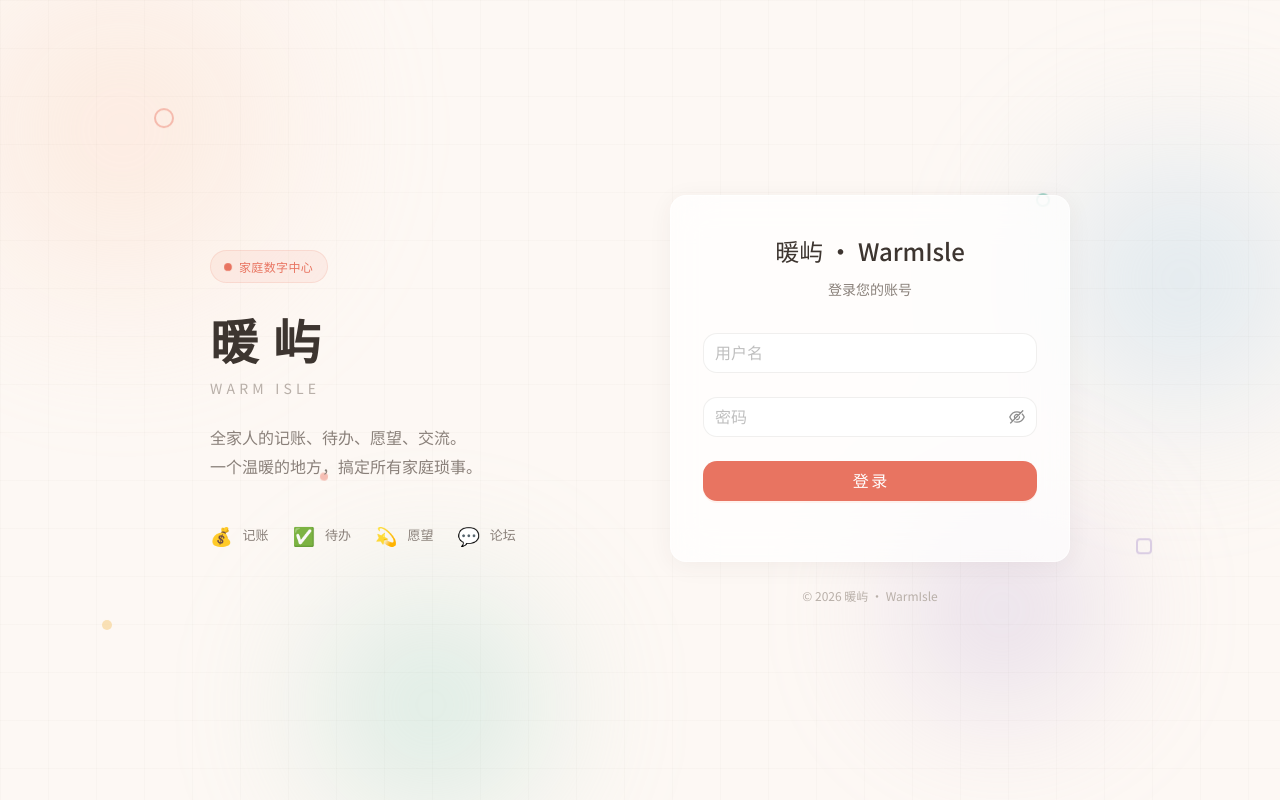
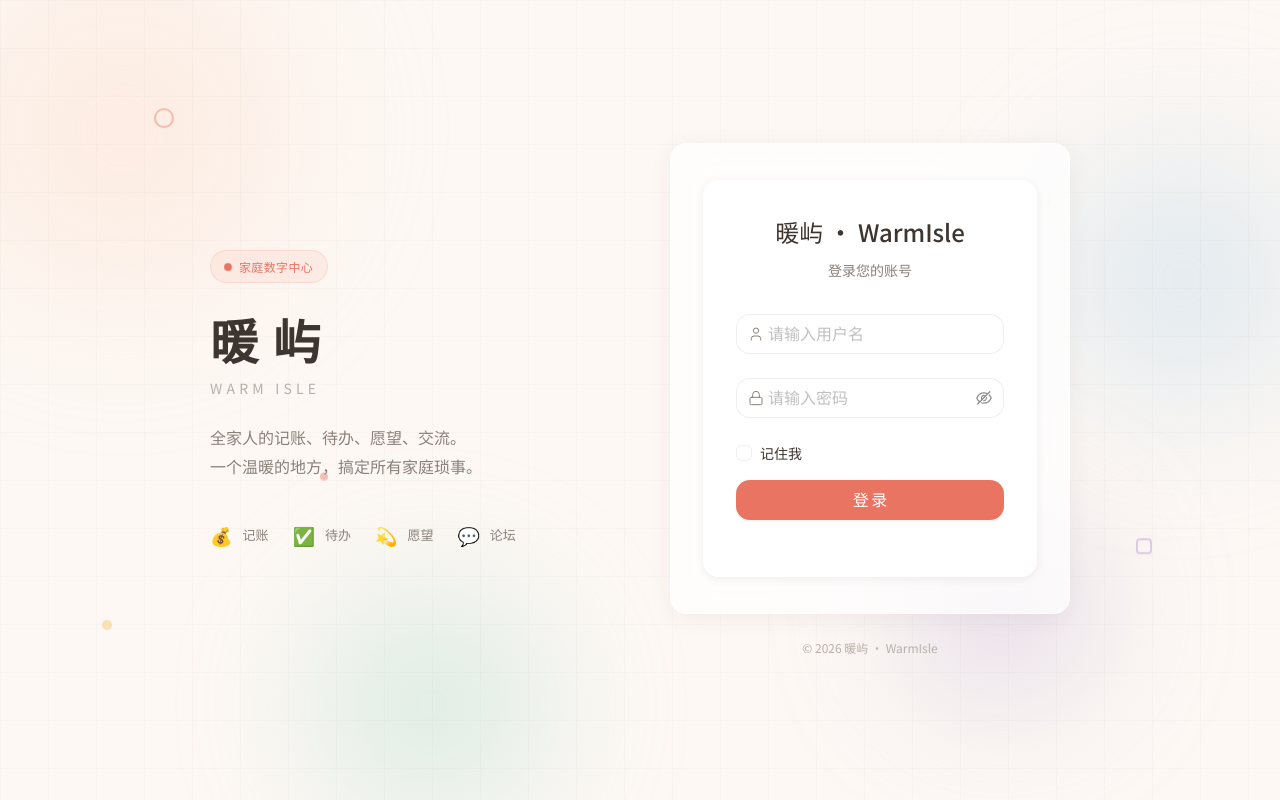
Before and after one commit to emf1002/warmisle, a Vue app in the folder frontend/: page /#/login in a window 1280 px wide. Built offline with nearby package versions, Linux system fonts and the light colour scheme; no server answers.

Commit message:
feat(ui): upgrade login form with input icons, glassmorphism, remember-me
Co-Authored-By: Claude Opus 4.7 <noreply@anthropic.com>

```diff
--- a/frontend/src/views/auth/Login.vue
+++ b/frontend/src/views/auth/Login.vue
@@ -14,21 +14,28 @@
         <a-form-item name="username">
           <a-input
             v-model:value="form.username"
-            placeholder="用户名"
+            placeholder="请输入用户名"
             size="large"
             :min-height="44"
             data-testid="username-input"
-          />
+          >
+            <template #prefix><Icon name="User" :size="16" color="var(--color-muted)" /></template>
+          </a-input>
         </a-form-item>
         <a-form-item name="password">
           <a-input-password
             v-model:value="form.password"
-            placeholder="密码"
+            placeholder="请输入密码"
             size="large"
             :min-height="44"
             data-testid="password-input"
-          />
+          >
+            <template #prefix><Icon name="Lock" :size="16" color="var(--color-muted)" /></template>
+          </a-input-password>
         </a-form-item>
+        <div class="login-options">
+          <a-checkbox v-model:checked="rememberMe">记住我</a-checkbox>
+        </div>
         <a-form-item>
           <a-button
             type="primary"
@@ -50,11 +57,13 @@
 import { reactive, ref } from 'vue'
 import { useRouter } from 'vue-router'
 import { useAuthStore } from '@/stores/auth'
+import Icon from '@/components/Icon.vue'
 
 const router = useRouter()
 const authStore = useAuthStore()
 
 const loading = ref(false)
+const rememberMe = ref(false)
 const form = reactive({
   username: '',
   password: ''
@@ -85,10 +94,18 @@ async function handleLogin() {
 
 .auth-card {
   width: 100%;
-  background: transparent;
-  border: none;
-  box-shadow: none;
-  padding: 0;
+  background: rgba(255, 255, 255, 0.85);
+  backdrop-filter: blur(20px);
+  -webkit-backdrop-filter: blur(20px);
+  border: 1px solid rgba(255, 255, 255, 0.3);
+  border-radius: var(--radius-lg);
+  padding: var(--space-xl);
+  box-shadow: var(--shadow-level-2);
+}
+
+:root[data-theme="dark"] .auth-card {
+  background: rgba(45, 42, 38, 0.85);
+  border: 1px solid rgba(255, 255, 255, 0.08);
 }
 
 .auth-header {
@@ -106,4 +123,11 @@ async function handleLogin() {
   color: var(--color-text-secondary);
   margin: 0;
 }
+
+.login-options {
+  display: flex;
+  justify-content: space-between;
+  align-items: center;
+  margin-bottom: var(--space-md);
+}
 </style>
```
